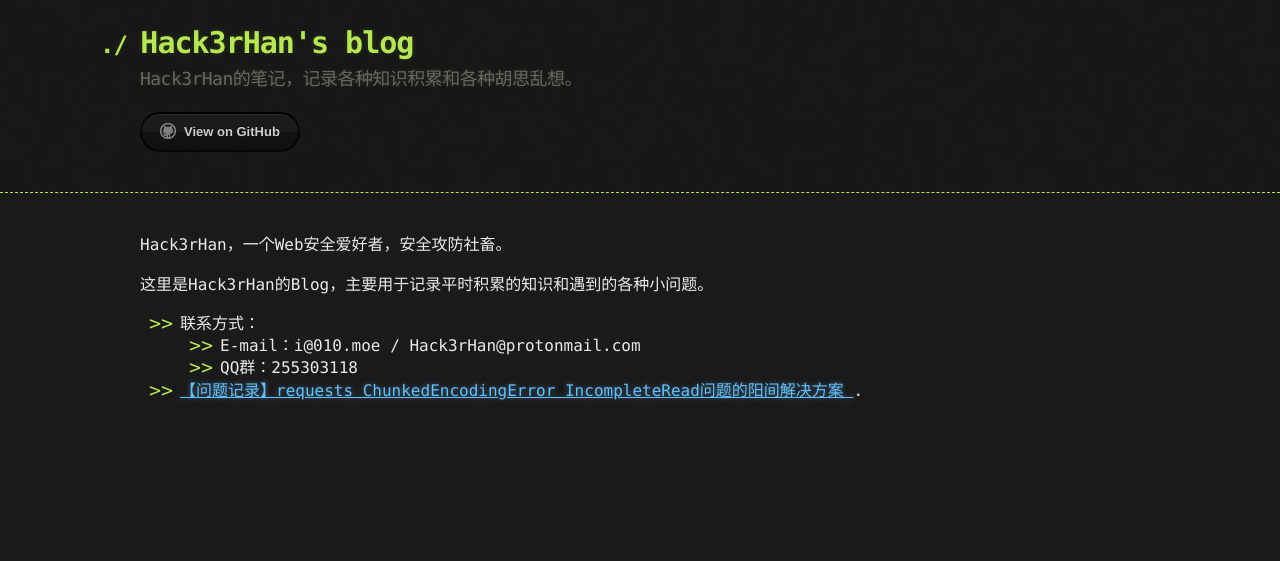
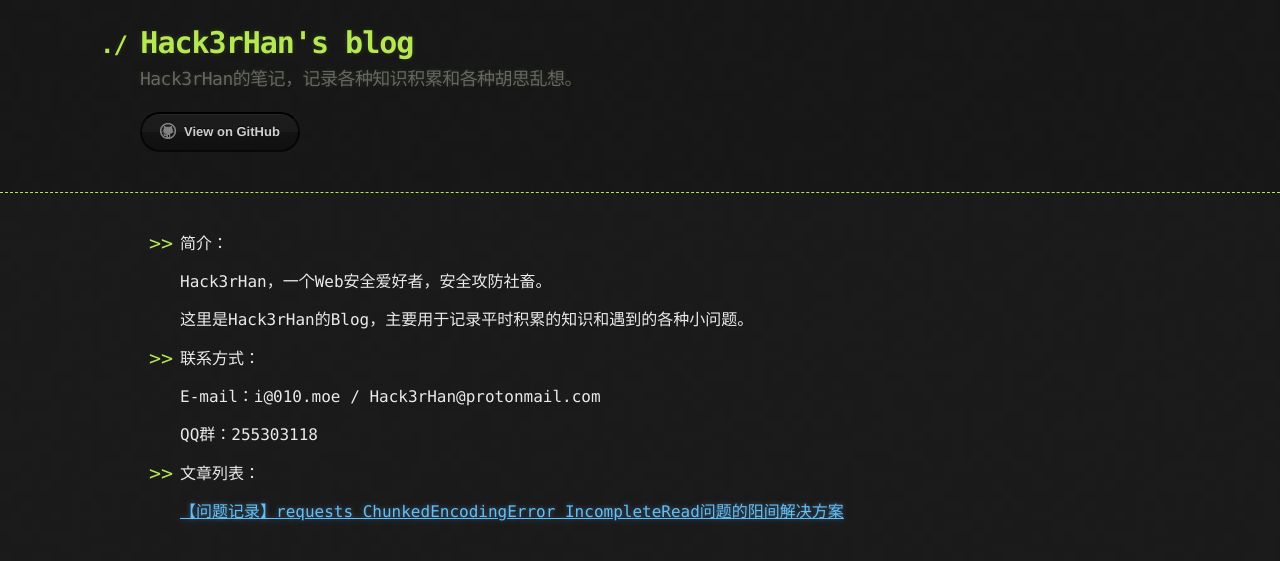
Before and after one commit to Hack3rHan/Hack3rHan.github.io, a Jekyll site: the page built from index.md, in a window 1280 px wide. Shown: the top 561 px of the page. Built offline with Jekyll 4.4.1, drawn with Linux system fonts in a browser that asks for light colours.

Commit message:
Update index.md

```diff
--- a/index.md
+++ b/index.md
@@ -1,12 +1,22 @@
 ---
 layout: default
 ---
-Hack3rHan，一个Web安全爱好者，安全攻防社畜。
+* 简介：
 
-这里是Hack3rHan的Blog，主要用于记录平时积累的知识和遇到的各种小问题。
+  Hack3rHan，一个Web安全爱好者，安全攻防社畜。
+
+  这里是Hack3rHan的Blog，主要用于记录平时积累的知识和遇到的各种小问题。
+
+
 
 * 联系方式：
-  - E-mail：i@010.moe / Hack3rHan@protonmail.com
-  - QQ群：255303118
 
-* [【问题记录】requests ChunkedEncodingError IncompleteRead问题的阳间解决方案 ](./docs/2020-12-23-requests-exceptions.md).
+  E-mail：i@010.moe / Hack3rHan@protonmail.com
+
+  QQ群：255303118
+
+
+
+* 文章列表：
+
+  [【问题记录】requests ChunkedEncodingError IncompleteRead问题的阳间解决方案 ](./docs/2020-12-23-requests-exceptions.md)
```
